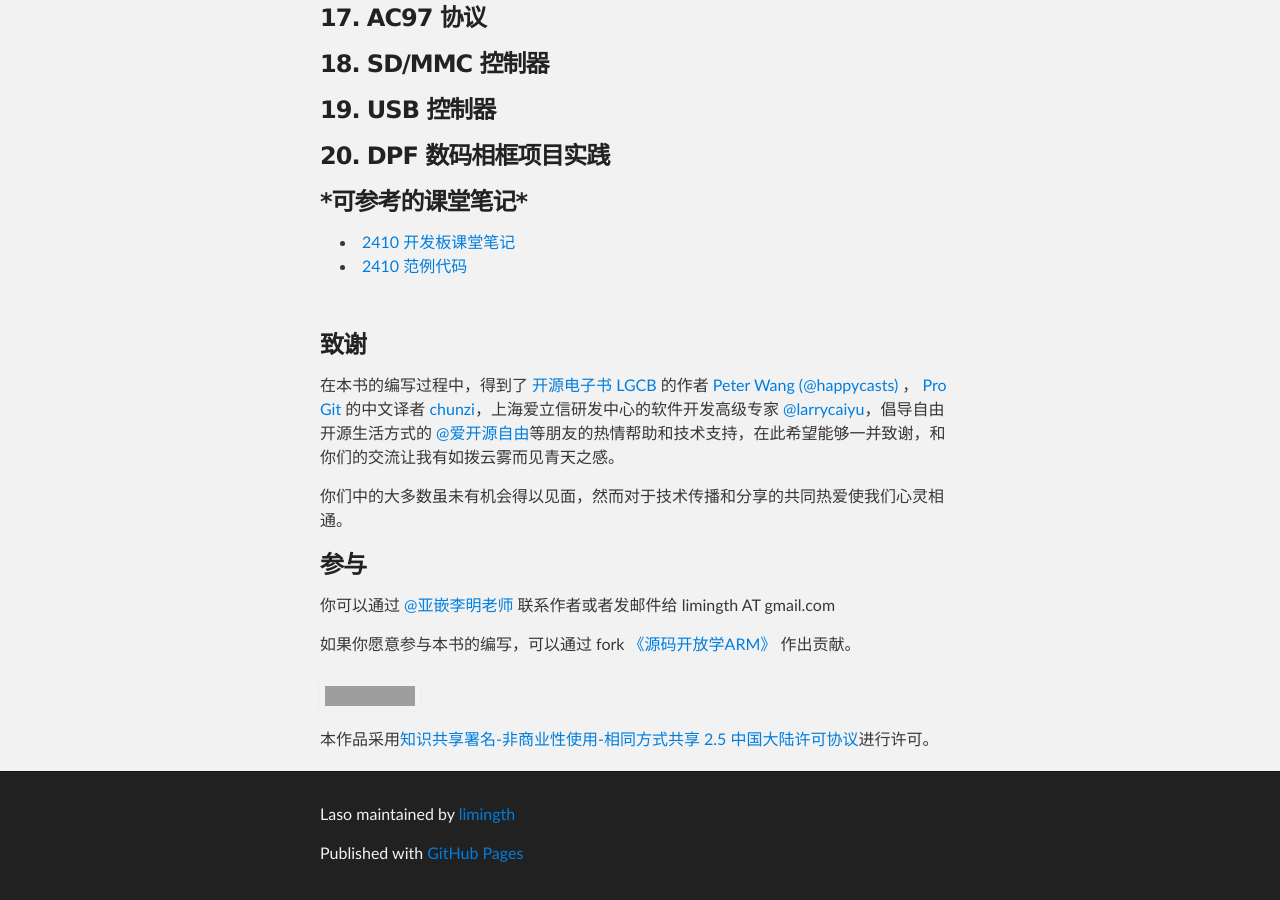
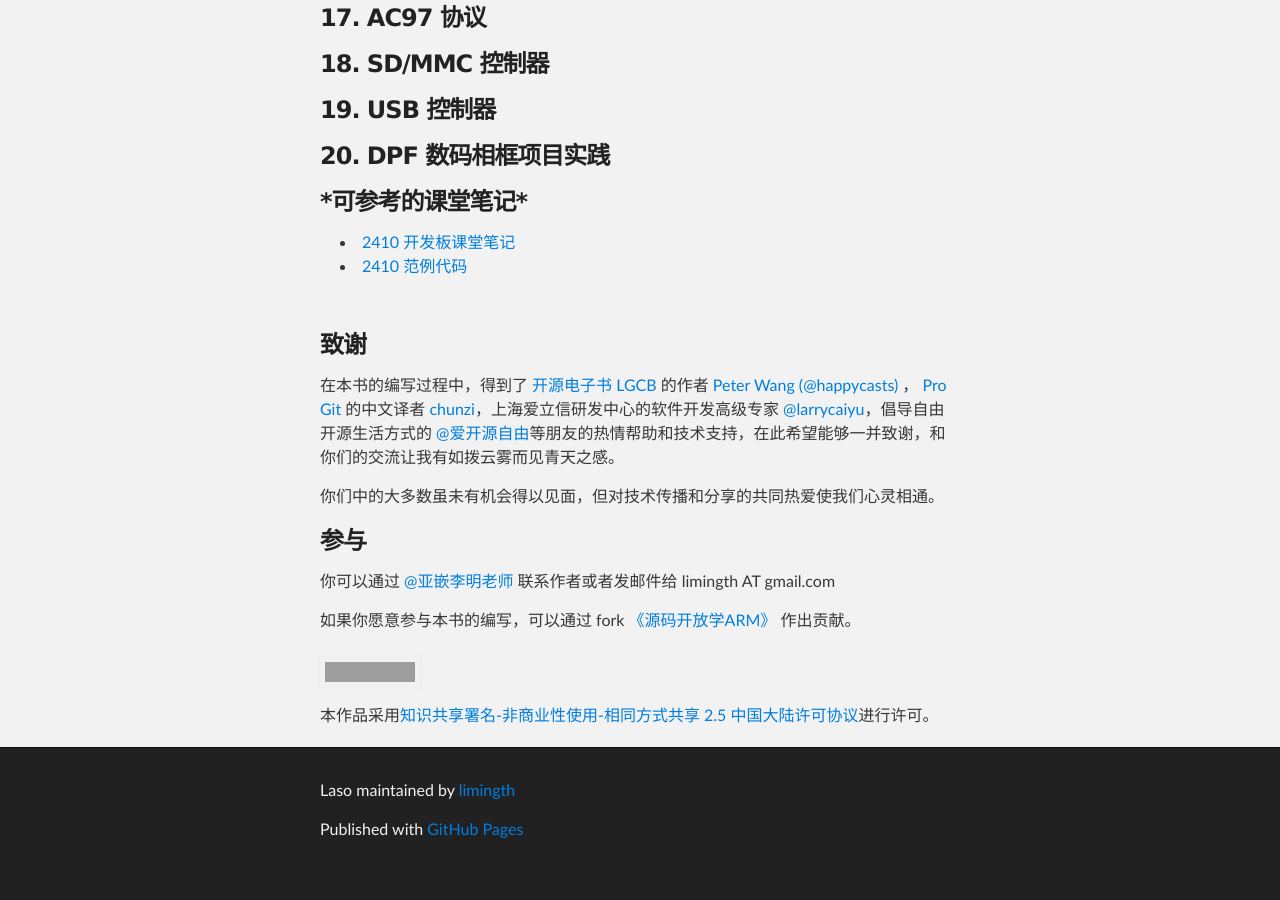
Before and after one commit to limingth/LASO, a Jekyll site: the page index.html, which Jekyll copies as it is, in a window 1280 px wide and 900 px high, scrolled down 2749 px. Built offline with Jekyll 4.4.1, drawn with Linux system fonts in a browser that asks for light colours; Markdown is read by kramdown in place of the engine named in the settings; comment, search, counter and statistics services are not loaded; after the commit the page ends 3625 px from its top, so only the background shows below that; grey boxes are pictures that could not be loaded.

Commit message:
Update index.html

```diff
--- a/index.html
+++ b/index.html
@@ -156,7 +156,7 @@
 
 <p>在本书的编写过程中，得到了 <a href="http://happypeter.github.com/LGCB/book/">开源电子书 LGCB</a> 的作者<a href="http://weibo.com/happycasts"> Peter Wang (@happycasts) </a>， <a href="http://github.com/progit/progit/">Pro Git</a> 的中文译者 <a href="https://github.com/chunzi/progit/tree/master/zh">chunzi</a>，上海爱立信研发中心的软件开发高级专家 <a href="http://weibo.com/larrycaiyu">@larrycaiyu</a>，倡导自由开源生活方式的 <a href="http://blog.chinaunix.net/uid/13211139.html">@爱开源自由</a>等朋友的热情帮助和技术支持，在此希望能够一并致谢，和你们的交流让我有如拨云雾而见青天之感。</p>
 
-<p>你们中的大多数虽未有机会得以见面，然而对于技术传播和分享的共同热爱使我们心灵相通。</p>
+<p>你们中的大多数虽未有机会得以见面，但对技术传播和分享的共同热爱使我们心灵相通。</p>
 
 <h3>参与</h3>
 
```
